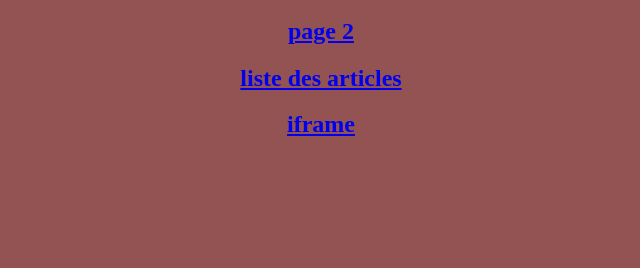
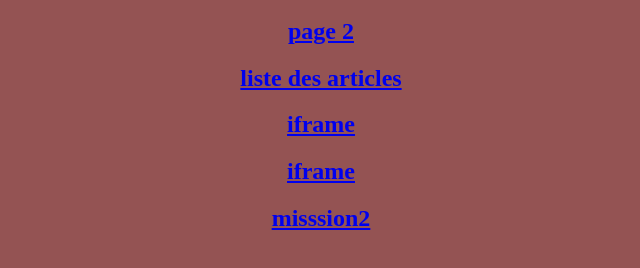
Before and after one commit to mahyou012/projet, a plain HTML site: page index.html in a window 1280 px wide. Shown: the part 216-484 px from the top of the page, without its empty margins (319-959 px from the left). Drawn offline with Linux system fonts and the light colour scheme.

Commit message:
Update index.html

```diff
--- a/index.html
+++ b/index.html
@@ -15,7 +15,8 @@
 	<h2><a href="page2.html">page 2</a></h2>
 	<h2><a href="page_accueil.html">liste des articles</a></h2>
 	<h2><a href="tp2_principale.html">iframe</a></h2>
-</center>
+	<h2><a href="tp2_principale.html">iframe</a></h2>
+	<h2><a href="https://mahyou012.github.io/mahamoud2/">misssion2 </a> </h2>
 
 </body>
 </html>
```
